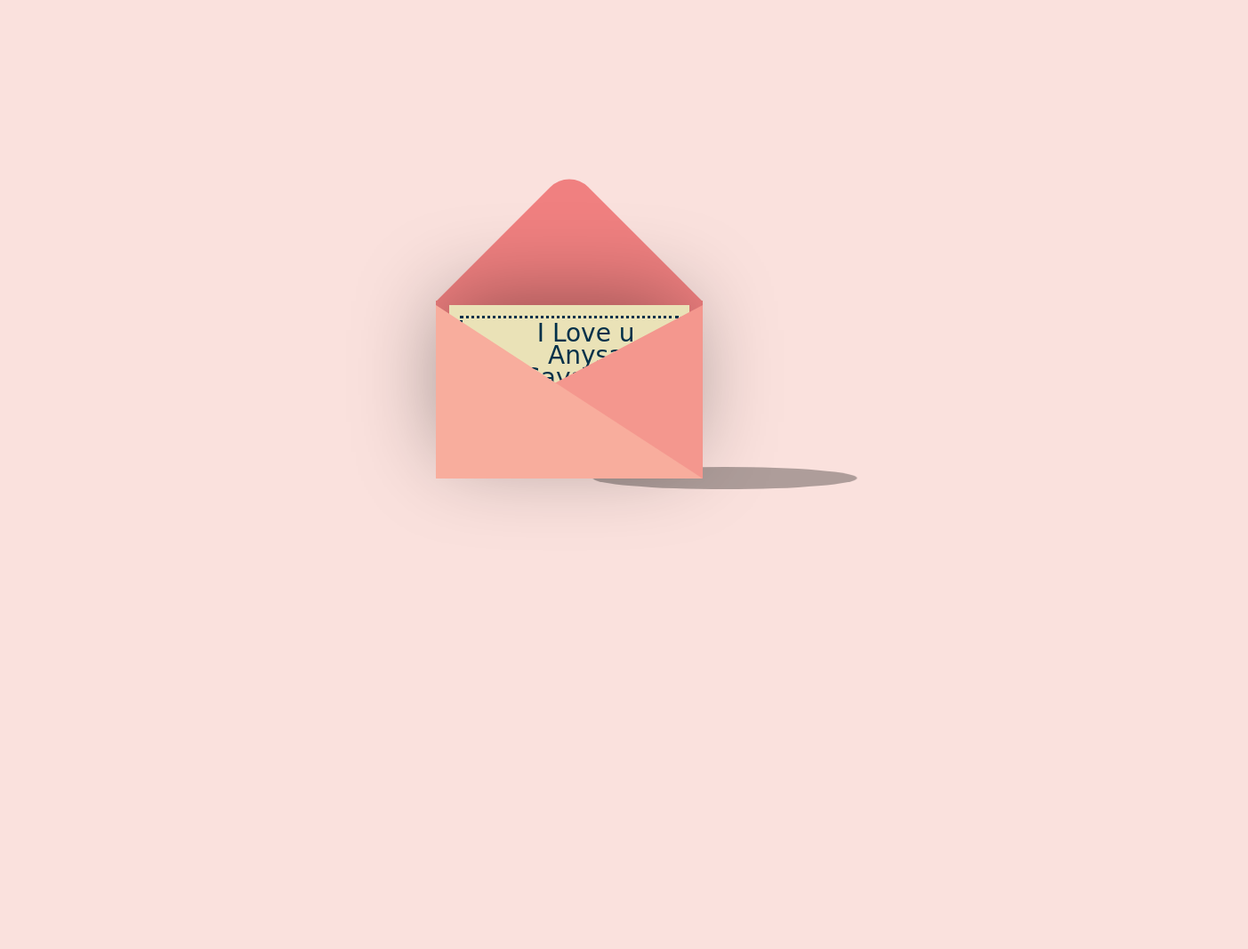
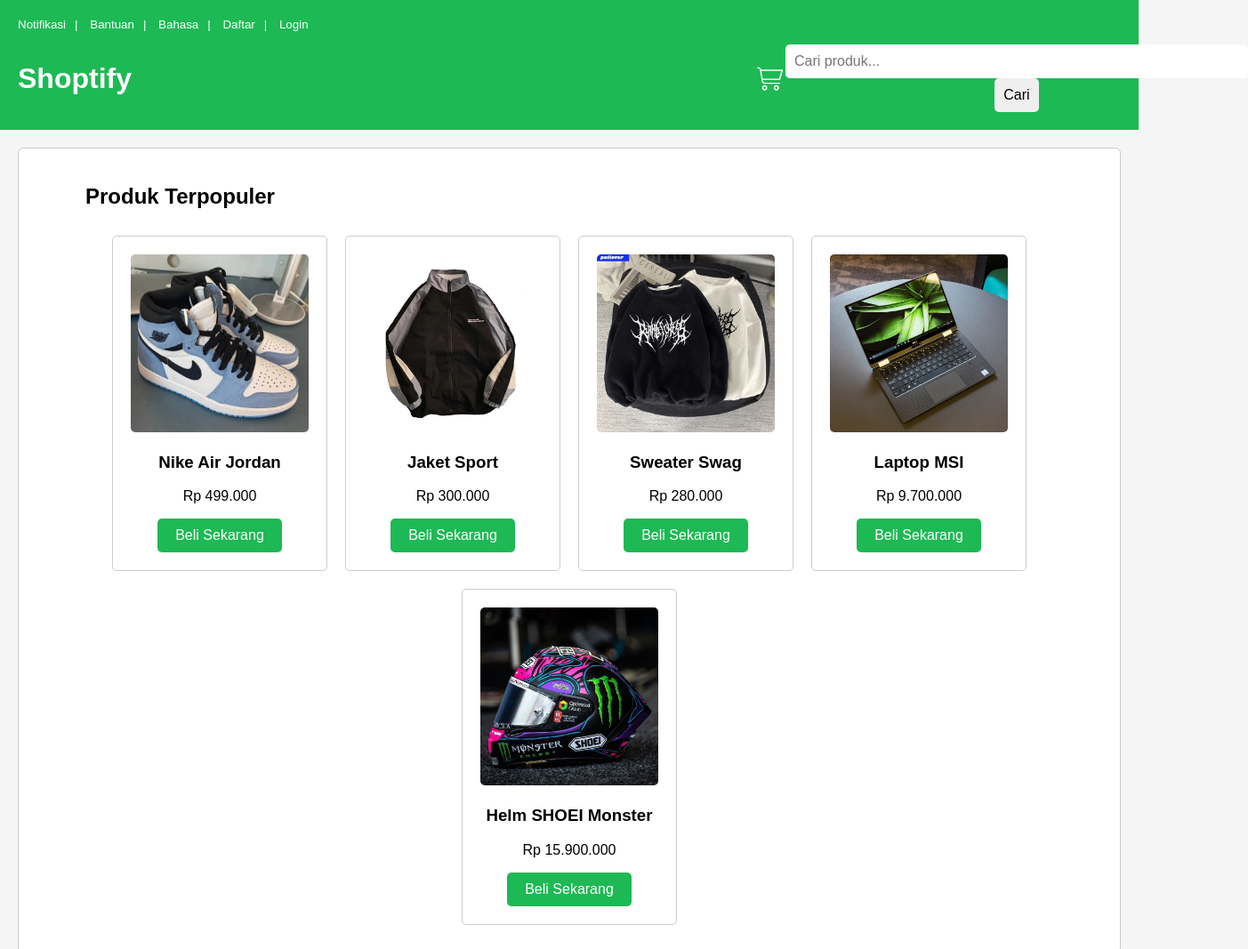
Before and after one commit to bimozachri/bimozachri.github.io, a plain HTML site: page index.html in a window 1280 px wide. Shown: the top 1067 px of the page at 89% size, 1403 px wide, since content can reach past the window. Before the commit the page ends 816 px from the top, so only its background shows below. Drawn offline with nearby package versions, Linux system fonts and the light colour scheme.

Commit message:
initiate commit

```diff
--- /dev/null
+++ b/detailStyles.css
@@ -0,0 +1,153 @@
+body {
+  font-family: Arial, sans-serif;
+  margin: 0;
+  padding: 0;
+  background-color: #f5f5f5;
+}
+
+.container {
+  display: flex;
+  justify-content: space-between;
+  align-items: center;
+}
+
+header {
+  background-color: #1db954;
+  color: #fff;
+  padding: 20px;
+  position: relative;
+}
+
+header h1 {
+  margin: 0;
+  margin-top: 30px;
+}
+
+.search-bar {
+  text-align: center;
+  margin-top: 30px;
+  align-items: center;
+  /* margin-right: 120px; */
+}
+
+.search-bar input[type="text"],
+.search-bar button {
+  padding: 10px;
+  font-size: 16px;
+  border: none;
+  border-radius: 5px;
+}
+
+.search-bar input[type="text"] {
+  width: 500px;
+  margin: auto;
+}
+
+.cart-icon {
+  filter: invert(100%) sepia(100%) saturate(0%) hue-rotate(288deg) brightness(110%) contrast(100%);
+}
+
+.cart-logo {
+  margin-top: 35px;
+  margin-left: 700px;
+}
+
+.cart-logo img {
+  width: 35px;
+  height: auto;
+}
+
+.left-section {
+  position: absolute;
+  top: 20px;
+  font-size: smaller;
+}
+
+.top-links a {
+  color: #fff;
+  margin-right: 10px;
+  text-decoration: none;
+}
+
+.top-links a::after,
+.authentication-links a::after {
+  content: "|";
+  margin-left: 10px;
+}
+
+.top-links a:last-child::after,
+.authentication-links a:last-child::after {
+  content: none; /* Menghilangkan tanda "|" setelah elemen terakhir */
+}
+
+main {
+  padding: 20px;
+}
+
+.product-details {
+  padding: 20px;
+  max-width: 600px;
+  text-align: center;
+  margin: 0 auto;
+  border: 1px solid #ccc;
+  border-radius: 6px;
+  margin-bottom: 20px;
+  background-color: #fff;
+}
+
+.product-details img {
+  width: 300px;
+  height: 300px;
+  object-fit: cover;
+  border-radius: 5px;
+}
+
+.product-details h2 {
+  margin-top: 10px;
+}
+
+.product-details p {
+  margin-bottom: 10px;
+}
+
+.btn:hover {
+  background-color: #f5f5f5;
+  color: #333;
+}
+
+.button-container {
+  display: flex;
+  align-items: center;
+}
+
+.btn,
+.cart-btn {
+  flex: 1;
+  height: 40px; /* Tinggi tombol */
+  display: flex;
+  justify-content: center;
+  align-items: center;
+  margin-right: 10px; /* Jarak antara tombol */
+  background-color: #1db954;
+  color: #fff;
+  border: none;
+  border-radius: 5px;
+  text-decoration: none;
+}
+
+.cart-btn .cart-icons {
+  width: 25px;
+  height: auto;
+  margin-right: 5px;
+  filter: invert(100%) sepia(100%) saturate(0%) hue-rotate(288deg) brightness(110%) contrast(100%);
+}
+
+footer {
+  background-color: #1db954;
+  color: #fff;
+  text-align: center;
+  padding: 20px;
+  position: relative;
+  bottom: 0;
+  width: 100%;
+}
--- a/index.html
+++ b/index.html
@@ -1,30 +1,141 @@
 <!DOCTYPE html>
 <html lang="en">
+  <head>
+    <meta charset="UTF-8" />
+    <meta name="viewport" content="width=device-width, initial-scale=1.0" />
+    <title>TokoSaya - Belanja Online</title>
+    <link rel="stylesheet" href="styles.css" />
+  </head>
+  <body>
+    <header>
+      <div class="container">
+        <h1>Shoptify</h1>
+        <div class="cart-logo">
+          <img src="img/shopping-cart.svg" alt="Keranjang Belanja" class="cart-icon" />
+        </div>
+        <div class="search-bar">
+          <input type="text" placeholder="Cari produk..." />
+          <button type="submit">Cari</button>
+        </div>
+        <div class="left-section">
+          <div class="top-links">
+            <a href="#">Notifikasi</a>
+            <a href="#">Bantuan</a>
+            <a href="#">Bahasa</a>
+            <a href="#">Daftar</a>
+            <a href="#">Login</a>
+          </div>
+        </div>
+      </div>
+    </header>
+    <main>
+      <section class="products-container">
+        <h2>Produk Terpopuler</h2>
+        <div class="products">
+          <div class="product">
+            <img src="img/sepatu.jpeg" alt="Produk 1" />
+            <h3>Nike Air Jordan</h3>
+            <p>Rp 499.000</p>
+            <a href="detailProduk.html" class="btn">Beli Sekarang</a>
+          </div>
+          <div class="product">
+            <img src="img/jaket.jpeg" alt="Produk 2" />
+            <h3>Jaket Sport</h3>
+            <p>Rp 300.000</p>
+            <a href="detailProduk.html" class="btn">Beli Sekarang</a>
+          </div>
+          <div class="product">
+            <img src="img/sweater.jpeg" alt="Produk 2" />
+            <h3>Sweater Swag</h3>
+            <p>Rp 280.000</p>
+            <a href="detailProduk.html" class="btn">Beli Sekarang</a>
+          </div>
+          <div class="product">
+            <img src="img/laptop.jpeg" alt="Produk 2" />
+            <h3>Laptop MSI</h3>
+            <p>Rp 9.700.000</p>
+            <a href="detailProduk.html" class="btn">Beli Sekarang</a>
+          </div>
+          <div class="product">
+            <img src="img/helm.jpeg" alt="Produk 2" />
+            <h3>Helm SHOEI Monster</h3>
+            <p>Rp 15.900.000</p>
+            <a href="detailProduk.html" class="btn">Beli Sekarang</a>
+          </div>
+        </div>
+      </section>
+      <section class="products-container">
+        <h2 id="countdown"></h2>
+        <!-- <p id="countdown"></p> -->
+        <div class="products">
+          <div class="product">
+            <img src="img/Tws.jpeg" alt="Produk 1" />
+            <h3>Tws I13 Pro</h3>
+            <p class="strikethrough">Rp 499.000</p>
+            <p>Rp 36.500</p>
+            <a href="img/detailProduk.html" class="btn">Beli Sekarang</a>
+          </div>
+          <div class="product">
+            <img src="img/Topi.jpeg" alt="Produk 2" />
+            <h3>Hat Ozyc Bone</h3>
+            <p class="strikethrough">Rp 35.000</p>
+            <p>Rp 16.000</p>
+            <a href="detailProduk.html" class="btn">Beli Sekarang</a>
+          </div>
+          <div class="product">
+            <img src="img/sarung tangan.jpeg" alt="Produk 2" />
+            <h3>Gloves Motorcycle</h3>
+            <p class="strikethrough">Rp 50.000</p>
+            <p>Rp 21.300</p>
+            <a href="detailProduk.html" class="btn">Beli Sekarang</a>
+          </div>
+          <div class="product">
+            <img src="img/parfum.jpeg" alt="Produk 2" />
+            <h3>Parfum Prada Black</h3>
+            <p class="strikethrough">Rp 150.000</p>
+            <p>Rp 60.000</p>
+            <a href="detailProduk.html" class="btn">Beli Sekarang</a>
+          </div>
+          <div class="product">
+            <img src="img/headphone.jpeg" alt="Produk 2" />
+            <h3>Headphone Logitech G733</h3>
+            <p class="strikethrough">Rp 1.669.000</p>
+            <p>Rp 1.399.000</p>
+            <a href="detailProduk.html" class="btn">Beli Sekarang</a>
+          </div>
+        </div>
+      </section>
+    </main>
+    <footer>
+      <p>&copy; 2024 TokoSaya. All rights reserved.</p>
+    </footer>
+    <script>
+      // Tanggal dan waktu akhir flash sale (dalam milidetik)
+      var endTime = new Date("February 28, 2024 23:59:59").getTime();
 
-<head>
-    <!-- coding by helpme_coder -->
-    <meta charset="UTF-8">
-    <meta name="viewport" content="width=device-width, initial-scale=1.0">
-    <title>Buat ayangku</title>
-    <link rel="stylesheet" href="style.css">
-    <script src="https://code.jquery.com/jquery-3.6.4.min.js"></script>
+      // Memperbarui hitungan mundur setiap 1 detik
+      var countdownInterval = setInterval(function () {
+        // Waktu sekarang (dalam milidetik)
+        var now = new Date().getTime();
 
-</head>
+        // Selisih waktu antara sekarang dan akhir flash sale
+        var timeRemaining = endTime - now;
 
-<body>
-    <div class="container">
-        <div class="valentines">
-            <div class="envelope"></div>
-            <div class="front"></div>
-            <div class="card">
-                <div class="text">I Love u</br> Anysa</br> Sayangku</div>
-                <div class="heart"></div>
-            </div>
-        </div>
-    </div>
-    <div class="shadow"></div>
-    </div>
-    <script src="script.js"></script>
-</body>
+        // Hitung waktu dalam hari, jam, menit, dan detik
+        var days = Math.floor(timeRemaining / (1000 * 60 * 60 * 24));
+        var hours = Math.floor((timeRemaining % (1000 * 60 * 60 * 24)) / (1000 * 60 * 60));
+        var minutes = Math.floor((timeRemaining % (1000 * 60 * 60)) / (1000 * 60));
+        var seconds = Math.floor((timeRemaining % (1000 * 60)) / 1000);
 
+        // Tampilkan sisa waktu dalam elemen dengan id "countdown"
+        document.getElementById("countdown").innerHTML = "Flash Sale " + days + " hari " + hours + " jam " + minutes + " menit " + seconds + " detik ";
+
+        // Hentikan hitungan mundur jika waktu sudah habis
+        if (timeRemaining < 0) {
+          clearInterval(countdownInterval);
+          document.getElementById("countdown").innerHTML = "Flash Sale telah berakhir!";
+        }
+      }, 1000); // Update setiap 1 detik
+    </script>
+  </body>
 </html>
--- a/style.css
+++ /dev/null
@@ -1,159 +0,0 @@
-/* Set the colour and the position of the background and the elements */
-body {
-  display: flex;
-  justify-content: center;
-  align-items: center;
-  height: 100vh;
-  background-color: #fae1dd;
-}
-
-.container {
-  position: relative;
-}
-.valentines {
-  position: relative;
-  top: 50px;
-  cursor: pointer;
-  animation: up 3s linear infinite;
-}
-
-/* Style the envelope and the card */
-.envelope {
-  position: relative;
-  width: 300px;
-  height: 200px;
-  background-color: #f08080;
-}
-
-.envelope:before {
-  background-color: #f08080;
-  content: "";
-  position: absolute;
-  width: 212px;
-  height: 212px;
-  transform: rotate(45deg);
-  top: -105px;
-  left: 44px;
-  border-radius: 30px 0 0 0;
-}
-
-.card {
-  position: absolute;
-  background-color: #eae2b7;
-  width: 270px;
-  height: 170px;
-  top: 5px;
-  left: 15px;
-  box-shadow: -5px -5px 100px rgba(0, 0, 0, 0.4);
-}
-
-.card:before {
-  content: "";
-  position: absolute;
-  border: 3px solid #003049;
-  border-style: dotted;
-  width: 240px;
-  height: 140px;
-  left: 12px;
-  top: 12px;
-}
-
-.text {
-  position: absolute;
-  font-family: "Brush Script MT", cursive;
-  font-size: 28px;
-  text-align: center;
-  line-height: 25px;
-  top: 19px;
-  left: 85px;
-  color: #003049;
-}
-
-.heart {
-  background-color: #d62828;
-  display: inline-block;
-  height: 30px;
-  margin: 0 10px;
-  position: relative;
-  top: 110px;
-  left: 105px;
-  transform: rotate(-45deg);
-  width: 30px;
-}
-
-.heart:before,
-.heart:after {
-  content: "";
-  background-color: #d62828;
-  border-radius: 50%;
-  height: 30px;
-  position: absolute;
-  width: 30px;
-}
-
-.heart:before {
-  top: -15px;
-  left: 0;
-}
-
-.heart:after {
-  left: 15px;
-  top: 0;
-}
-.front {
-  position: absolute;
-  border-right: 180px solid #f4978e;
-  border-top: 95px solid transparent;
-  border-bottom: 100px solid transparent;
-  left: 120px;
-  top: 5px;
-  width: 0;
-  height: 0;
-  z-index: 10;
-}
-
-.front:before {
-  position: absolute;
-  content: "";
-  border-left: 300px solid #f8ad9d;
-  border-top: 195px solid transparent;
-  left: -120px;
-  top: -95px;
-  width: 0;
-  height: 0;
-}
-
-/* Add the shadow */
-.shadow {
-  position: absolute;
-  width: 330px;
-  height: 25px;
-  border-radius: 50%;
-  background-color: rgba(0, 0, 0, 0.3);
-  bottom: 250px;
-  left: 650px;
-  animation: scale 3s linear infinite;
-  z-index: -1;
-}
-
-/* To move the envelope up and down */
-@keyframes up {
-  0%,
-  100% {
-    transform: translateY(0);
-  }
-  50% {
-    transform: translateY(-30px);
-  }
-}
-
-/* to scale the shadow */
-@keyframes scale {
-  0%,
-  100% {
-    transform: scaleX(1);
-  }
-  50% {
-    transform: scaleX(0.85);
-  }
-}
--- /dev/null
+++ b/styles.css
@@ -0,0 +1,147 @@
+body {
+  font-family: Arial, sans-serif;
+  margin: 0;
+  padding: 0;
+  background-color: #f5f5f5;
+}
+
+.container {
+  display: flex;
+  justify-content: space-between;
+  align-items: center;
+}
+
+header {
+  background-color: #1db954;
+  color: #fff;
+  padding: 20px;
+  position: relative;
+}
+
+header h1 {
+  margin: 0;
+  margin-top: 30px;
+}
+
+.search-bar {
+  text-align: center;
+  margin-top: 30px;
+  align-items: center;
+  /* margin-right: 120px; */
+}
+
+.search-bar input[type="text"],
+.search-bar button {
+  padding: 10px;
+  font-size: 16px;
+  border: none;
+  border-radius: 5px;
+}
+
+.search-bar input[type="text"] {
+  width: 500px;
+  margin: auto;
+}
+
+.cart-icon {
+  filter: invert(100%) sepia(100%) saturate(0%) hue-rotate(288deg) brightness(110%) contrast(100%);
+}
+
+.cart-logo {
+  margin-top: 35px;
+  margin-left: 700px;
+}
+
+.cart-logo img {
+  width: 35px;
+  height: auto;
+}
+
+.left-section {
+  position: absolute;
+  top: 20px;
+  font-size: smaller;
+}
+
+.top-links a {
+  color: #fff;
+  margin-right: 10px;
+  text-decoration: none;
+}
+
+.top-links a::after,
+.authentication-links a::after {
+  content: "|";
+  margin-left: 10px;
+}
+
+.top-links a:last-child::after,
+.authentication-links a:last-child::after {
+  content: none; /* Menghilangkan tanda "|" setelah elemen terakhir */
+}
+
+main {
+  padding: 20px;
+}
+
+.products-container {
+  padding: 20px;
+  border: 1px solid #ccc; /* Menambah border pada container produk */
+  border-radius: 6px; /* Menambah sudut border */
+  margin-bottom: 20px; /* Menambah jarak antara container produk dan footer */
+  background-color: #fff;
+}
+
+.products-container h2 {
+  margin-left: 55px;
+}
+
+.products {
+  display: flex;
+  flex-wrap: wrap;
+  justify-content: center;
+}
+
+.product {
+  margin: 10px;
+  padding: 20px;
+  border: 1px solid #ccc;
+  border-radius: 5px;
+  text-align: center;
+}
+
+.product img {
+  width: 200px;
+  height: 200px;
+  object-fit: cover;
+  border-radius: 5px;
+}
+
+.btn {
+  display: inline-block;
+  padding: 10px 20px;
+  background-color: #1db954;
+  color: #fff;
+  text-decoration: none;
+  border-radius: 5px;
+  transition: background-color 0.3s ease;
+}
+
+.btn:hover {
+  background-color: #f5f5f5;
+  color: #333;
+}
+
+.strikethrough {
+  text-decoration: line-through;
+}
+
+footer {
+  background-color: #1db954;
+  color: #fff;
+  text-align: center;
+  padding: 20px;
+  position: relative;
+  bottom: 0;
+  width: 100%;
+}
```
Also changed, not shown: detailProduk.html (added, +54 -0 lines), script.js (deleted, +0 -19 lines), img/Helm.jpeg (added), img/Jaket.jpeg (added), img/Laptop.jpeg (added), img/Sweater.jpeg (added), img/Topi.jpeg (added), img/Tws.jpeg (added), img/headphone.jpeg (added), img/parfum.jpeg (added), img/sarung tangan.jpeg (added), img/sepatu.jpeg (added), img/shopping-cart.svg (added).
